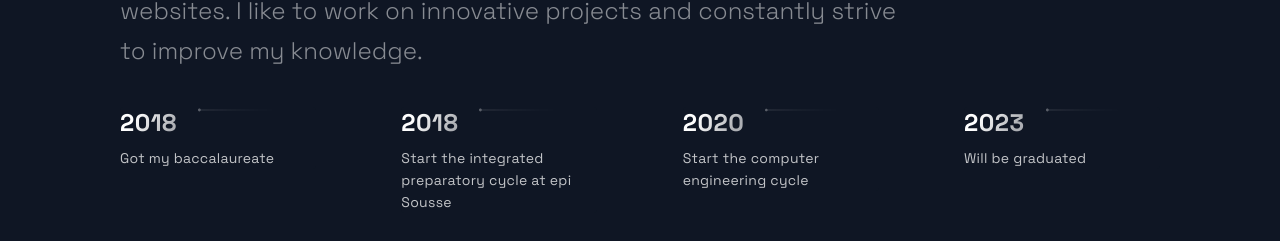
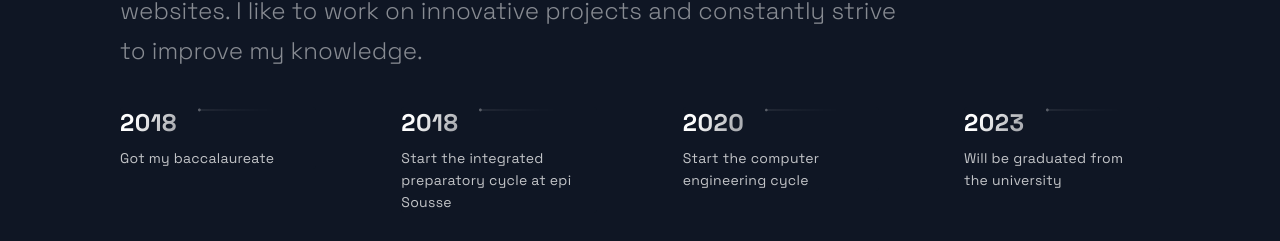
Before and after one commit to AbdelazizBs/portfolio, a Next.js app: page / in a window 1280 px wide. Shown: the part 3590-3831 px from the top of the page. Built offline with nearby package versions, Linux system fonts and the light colour scheme.

Commit message:
fix Typo

```diff
--- a/src/constants/constants.js
+++ b/src/constants/constants.js
@@ -58,6 +58,6 @@ export const TimeLineData = [
   { year: 2018, text: 'Got my baccalaureate' },
   { year: 2018, text: 'Start the integrated preparatory cycle at epi Sousse' },
   { year: 2020, text: 'Start the computer engineering cycle' },
-  { year: 2023, text: 'Will be graduated' },
+  { year: 2023, text: 'Will be graduated from the university' }
   // { year: 2021, text: 'Started my own platform' }
 ]
```
